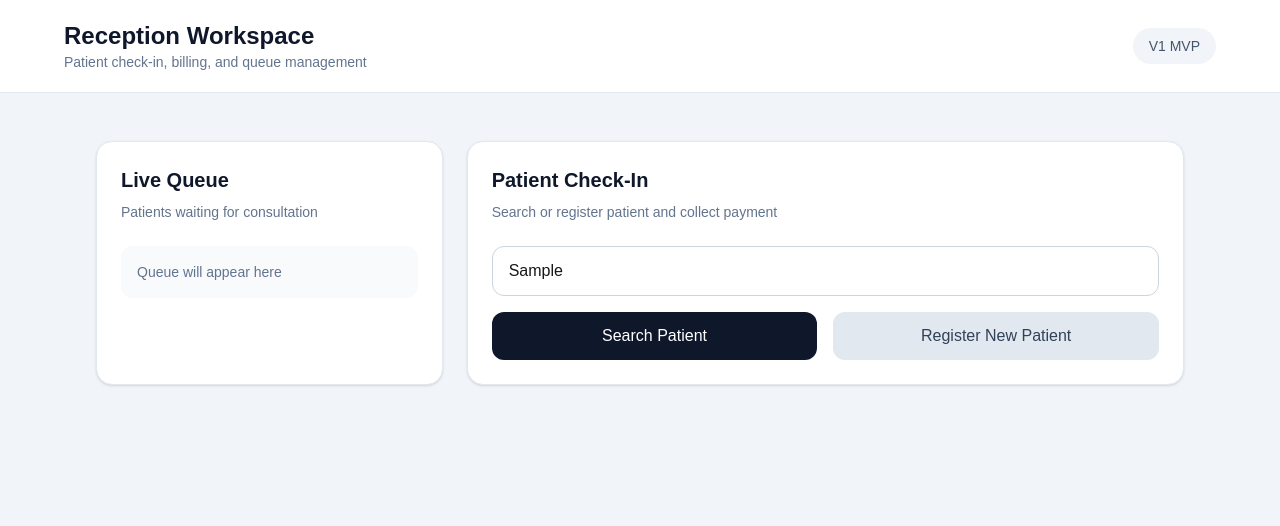
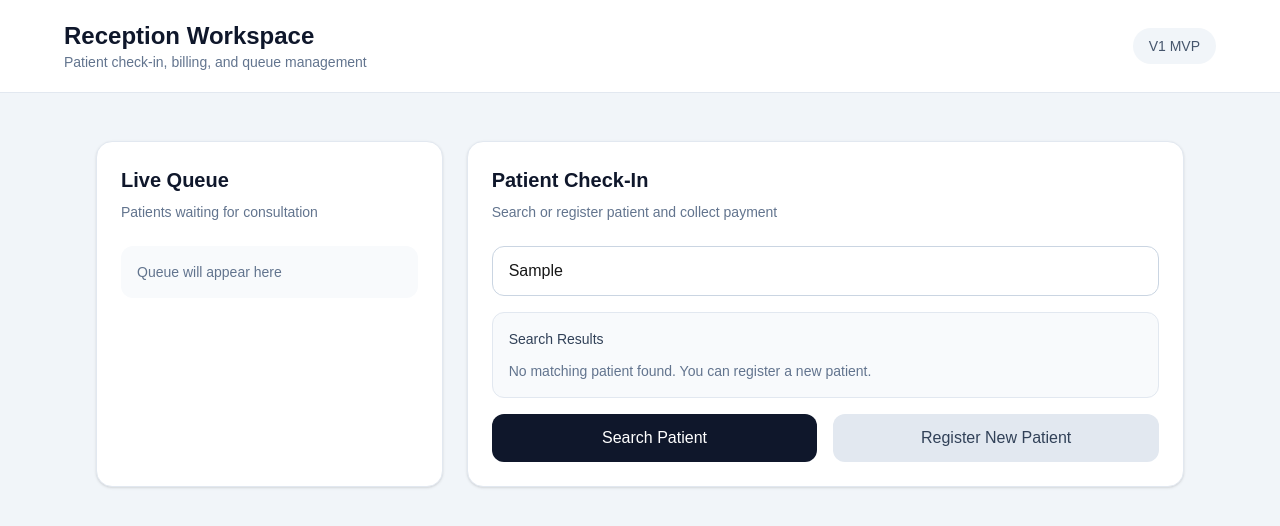
Before and after one commit to PritiGarg68/eye-clinic-app, a Next.js app: page /reception in a window 1280 px wide. Both pictures are taken after typing "Sample" into the empty fields and a click on the button "Search Patient". Shown: the top 526 px of the page. Built offline with nearby package versions, Linux system fonts and the light colour scheme.

Commit message:
Add patient type and reception search

```diff
--- a/app/reception/page.tsx
+++ b/app/reception/page.tsx
@@ -1,7 +1,29 @@
+"use client";
+
+import { useMemo, useState } from "react";
 import AppShell from "../components/AppShell";
 import SectionCard from "../components/SectionCard";
+import { samplePatients } from "../../lib/samplePatients";
 
 export default function ReceptionPage() {
+  const [searchTerm, setSearchTerm] = useState("");
+
+  const matchingPatients = useMemo(() => {
+    const term = searchTerm.trim().toLowerCase();
+
+    if (!term) {
+      return [];
+    }
+
+    return samplePatients.filter((patient) => {
+      return (
+        patient.mobile.includes(term) ||
+        patient.uhid.toLowerCase().includes(term) ||
+        patient.name.toLowerCase().includes(term)
+      );
+    });
+  }, [searchTerm]);
+
   return (
     <AppShell
       title="Reception Workspace"
@@ -25,9 +47,50 @@ export default function ReceptionPage() {
           <div className="grid gap-4">
             <input
               type="text"
+              value={searchTerm}
+              onChange={(event) => setSearchTerm(event.target.value)}
               placeholder="Search by mobile number / UHID / name"
               className="rounded-xl border border-slate-300 px-4 py-3 outline-none focus:border-slate-500"
             />
+
+            {searchTerm && (
+              <div className="rounded-xl border border-slate-200 bg-slate-50 p-4">
+                <p className="text-sm font-medium text-slate-700">
+                  Search Results
+                </p>
+
+                {matchingPatients.length === 0 ? (
+                  <p className="mt-3 text-sm text-slate-500">
+                    No matching patient found. You can register a new patient.
+                  </p>
+                ) : (
+                  <div className="mt-3 grid gap-3">
+                    {matchingPatients.map((patient) => (
+                      <button
+                        key={patient.id}
+                        className="rounded-xl border border-slate-200 bg-white p-4 text-left hover:border-slate-400"
+                      >
+                        <div className="flex flex-wrap items-center justify-between gap-2">
+                          <div>
+                            <p className="font-semibold text-slate-900">
+                              {patient.name}
+                            </p>
+                            <p className="text-sm text-slate-500">
+                              {patient.age} yrs / {patient.gender}
+                            </p>
+                          </div>
+
+                          <div className="text-right text-sm text-slate-500">
+                            <p>{patient.uhid}</p>
+                            <p>{patient.mobile}</p>
+                          </div>
+                        </div>
+                      </button>
+                    ))}
+                  </div>
+                )}
+              </div>
+            )}
 
             <div className="grid gap-4 md:grid-cols-2">
               <button className="rounded-xl bg-slate-900 px-4 py-3 font-medium text-white hover:bg-slate-800">
--- /dev/null
+++ b/lib/samplePatients.ts
@@ -0,0 +1,37 @@
+import { Patient } from "../types/patient";
+
+export const samplePatients: Patient[] = [
+  {
+    id: "1",
+    uhid: "EC-0001",
+    mobile: "9876543210",
+    name: "Ramesh Kumar",
+    age: 58,
+    gender: "Male",
+    address: "Delhi",
+    notes: "Regular follow-up patient",
+    createdAt: "2026-01-01",
+  },
+  {
+    id: "2",
+    uhid: "EC-0002",
+    mobile: "9876543210",
+    name: "Sita Kumar",
+    age: 54,
+    gender: "Female",
+    address: "Delhi",
+    notes: "Same mobile number as family member",
+    createdAt: "2026-01-02",
+  },
+  {
+    id: "3",
+    uhid: "EC-0003",
+    mobile: "9999999999",
+    name: "Aarav Sharma",
+    age: 12,
+    gender: "Male",
+    address: "Noida",
+    notes: "Child patient",
+    createdAt: "2026-01-03",
+  },
+];
--- /dev/null
+++ b/types/patients.ts
@@ -0,0 +1,11 @@
+export type Patient = {
+    id: string;
+    uhid: string;
+    mobile: string;
+    name: string;
+    age: number;
+    gender: "Male" | "Female" | "Other";
+    address?: string;
+    notes?: string;
+    createdAt: string;
+  };
```
